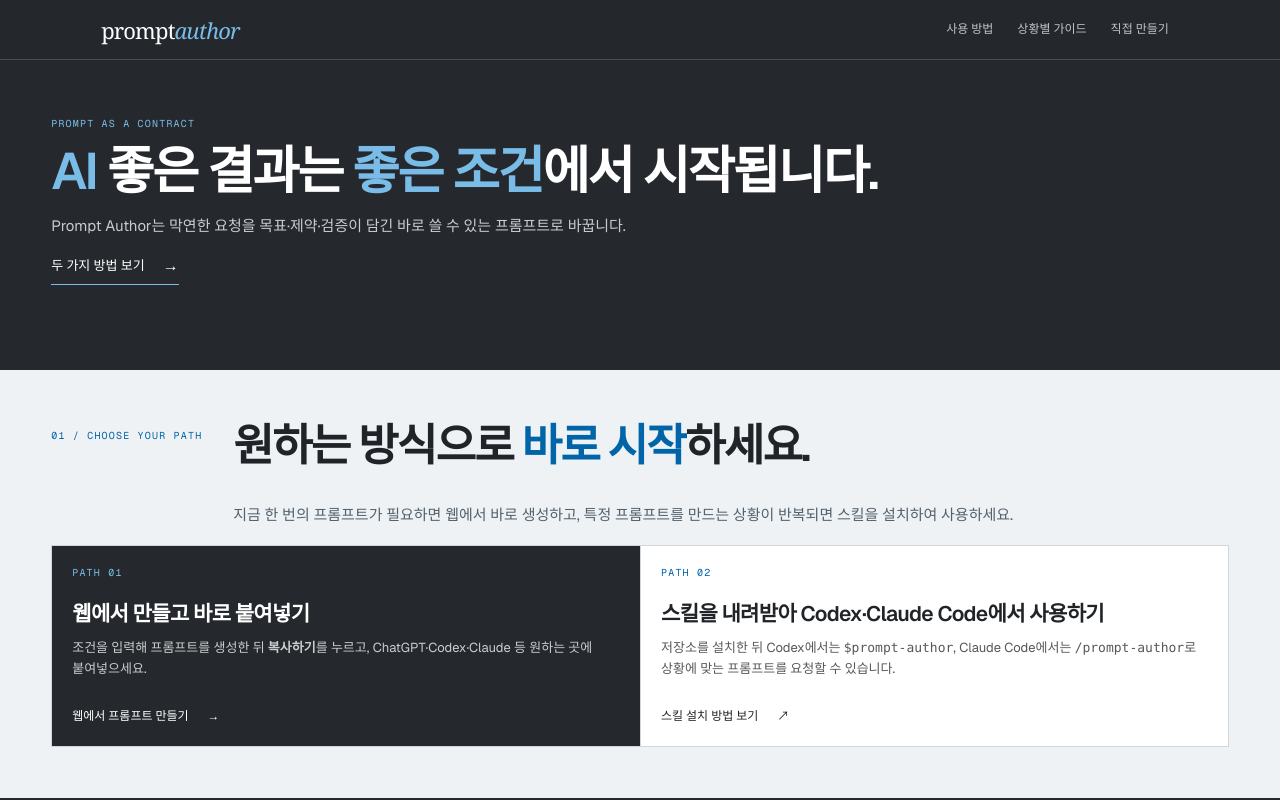
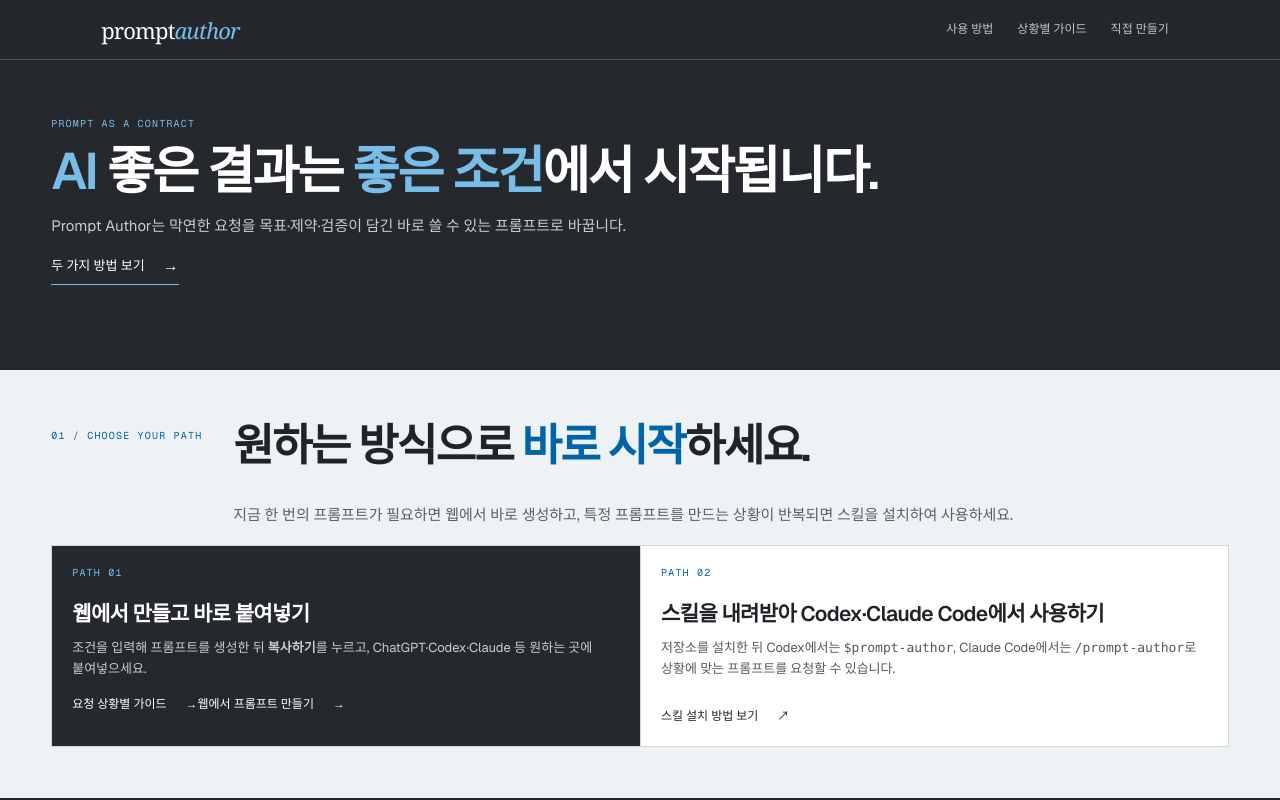
Before and after one commit to jeonys-12/prompt-author-work, a Next.js app in the folder website/: page / in a window 1280 px wide. Shown: the top 800 px of the page. Built offline with nearby package versions, Linux system fonts and the light colour scheme.

Commit message:
Add mode guide link to web path

```diff
--- a/website/app/page.tsx
+++ b/website/app/page.tsx
@@ -248,7 +248,7 @@ export default function Home() {
       <section className="paths section" id="paths">
         <div className="paths-heading"><p className="section-kicker">01 / CHOOSE YOUR PATH</p><h2>원하는 방식으로 <em>바로 시작</em>하세요.</h2><p>지금 한 번의 프롬프트가 필요하면 웹에서 바로 생성하고, 특정 프롬프트를 만드는 상황이 반복되면 스킬을 설치하여 사용하세요.</p></div>
         <div className="path-cards">
-          <article className="path-card web-path"><p className="mono">PATH 01</p><h3>웹에서 만들고 바로 붙여넣기</h3><p>조건을 입력해 프롬프트를 생성한 뒤 <strong>복사하기</strong>를 누르고, ChatGPT·Codex·Claude 등 원하는 곳에 붙여넣으세요.</p><a href="#workbench">웹에서 프롬프트 만들기 <span>→</span></a></article>
+          <article className="path-card web-path"><p className="mono">PATH 01</p><h3>웹에서 만들고 바로 붙여넣기</h3><p>조건을 입력해 프롬프트를 생성한 뒤 <strong>복사하기</strong>를 누르고, ChatGPT·Codex·Claude 등 원하는 곳에 붙여넣으세요.</p><div className="path-actions"><a href="#modes">요청 상황별 가이드 <span>→</span></a><a href="#workbench">웹에서 프롬프트 만들기 <span>→</span></a></div></article>
           <article className="path-card skill-path"><p className="mono">PATH 02</p><h3>스킬을 내려받아 Codex·Claude Code에서 사용하기</h3><p>저장소를 설치한 뒤 Codex에서는 <code>$prompt-author</code>, Claude Code에서는 <code>/prompt-author</code>로 상황에 맞는 프롬프트를 요청할 수 있습니다.</p><a href={`${repositoryUrl}#설치-방법`} target="_blank" rel="noreferrer">스킬 설치 방법 보기 <span>↗</span></a></article>
         </div>
       </section>
```
